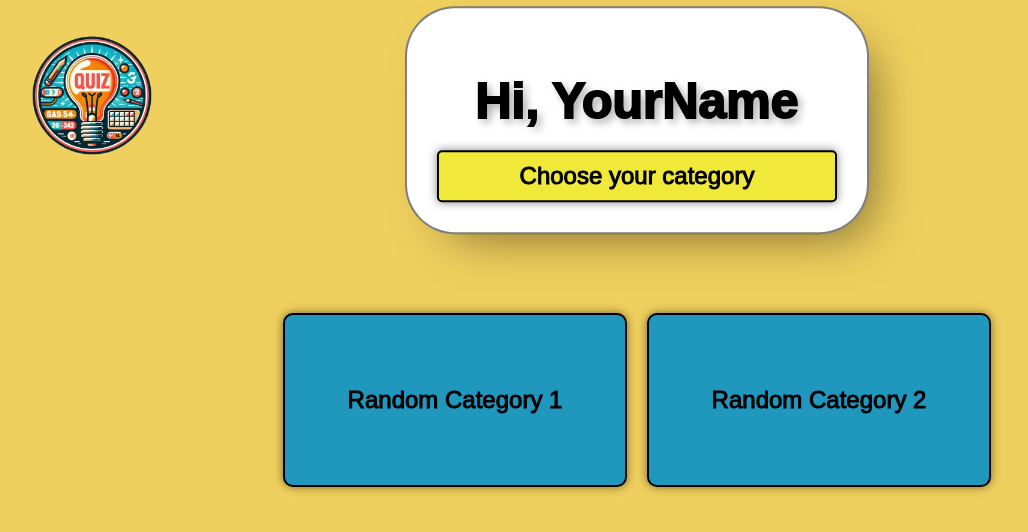
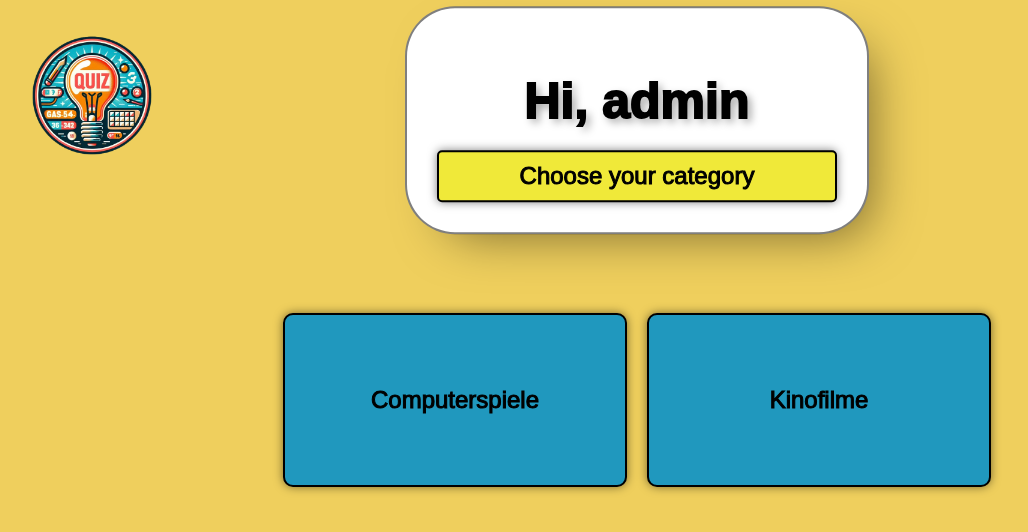
Before and after one commit to LuisIgl/Lernfeld8, a PHP site: page /home.php in a window 1280 px wide. Shown: the top 532 px of the page, without its empty margins (3-1031 px from the left). Run offline with PHP 8.4, Linux system fonts and the light colour scheme; a user stored in the database is signed in; data comes from the database, SQL or seed files in the repository.

Commit message:
Update home.php

```diff
--- a/quizgame2/home.php
+++ b/quizgame2/home.php
@@ -1,3 +1,13 @@
+<?php
+
+require "database.php";
+
+session_start();
+$statement = $conn->prepare("SELECT * FROM kategorie ORDER BY RAND() LIMIT 2");
+$statement->execute();
+
+?>
+
 <!DOCTYPE html>
 <html lang="en">
 <head>
@@ -86,6 +96,9 @@
             width: 150px;
             height: 150px;
         }
+        a {
+          text-decoration: none;
+        }
     </style>
 </head>
 <body>
@@ -93,12 +106,24 @@
         <img src="static/img/logo.png" alt="Logo">
     </div>
     <div class="container">
-        <h1>Hi, YourName</h1>
+        <h1>Hi, <?php print_r($_SESSION["account"]["Username"]);?></h1>
         <div class="category">Choose your category</div>
     </div>
     <div class="button-container">
-        <div class="button">Random Category 1</div>
-        <div class="button">Random Category 2</div>
+        <?php
+        if ($statement->rowCount() == 0) {
+            echo "keine Kategorien verfügbar.";
+        } else {
+
+            while ($categories = $statement->fetch(PDO::FETCH_ASSOC)) {
+                $categoryName = $categories['Kategorie'];
+                $categoryID = $categories['KategorieNr'];
+                echo "<a href='game.php?category_name=$categoryName'><div class='button'>$categoryName</div></a>";
+            }
+            $kategorien[] = $categoryName;
+
+        }
+        ?>
     </div>
 </body>
 </html>
```
